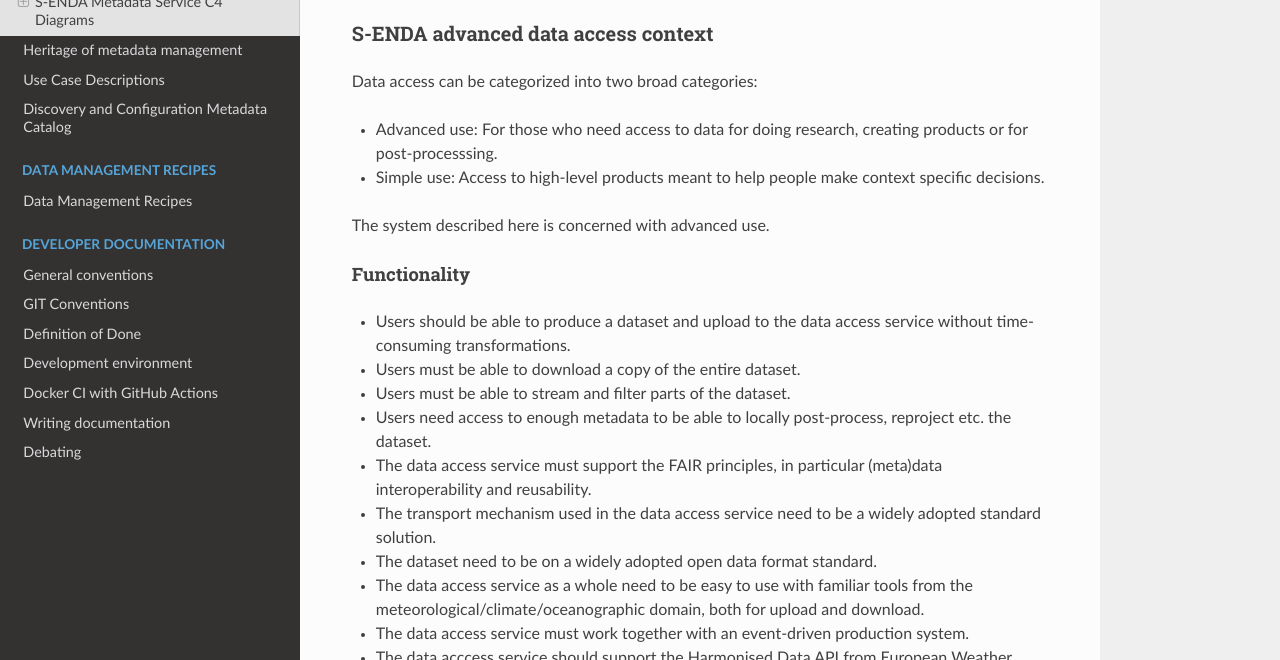
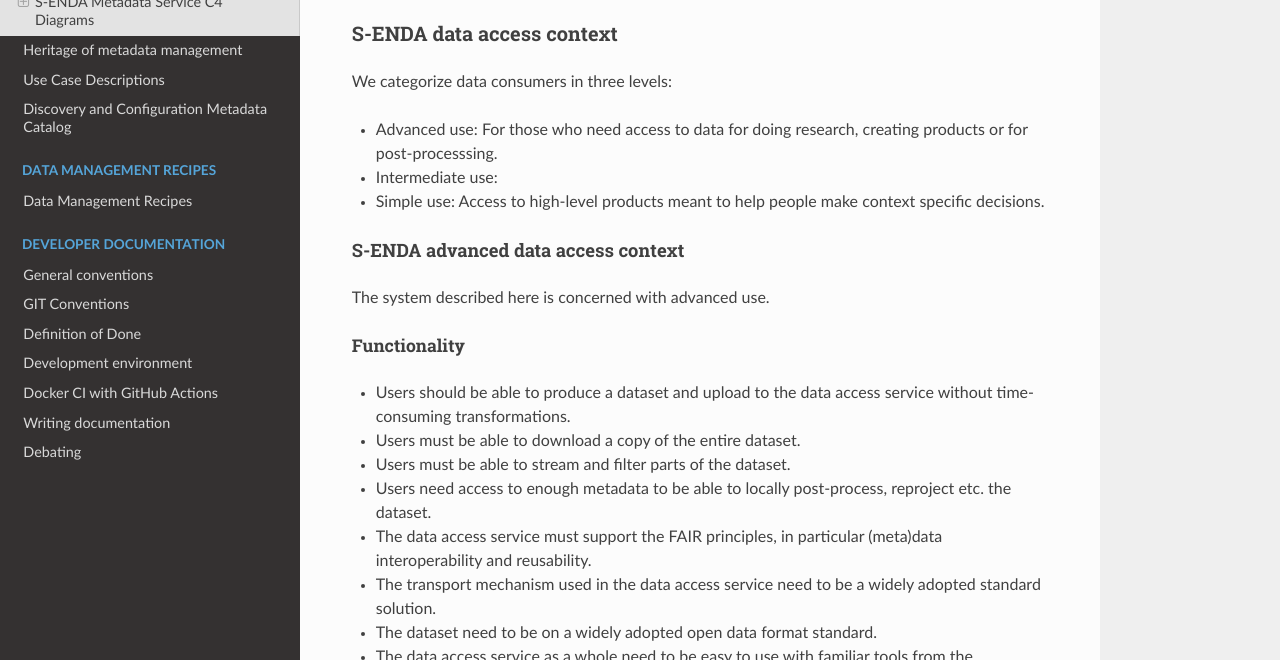
Before and after one commit to metno/S-ENDA-documentation, a Sphinx documentation site: the page built from source/architecture.rst, in a window 1280 px wide and 900 px high, scrolled down 2216 px, cut to the strip 240-900 px from the top of the window. Built offline with Sphinx 7.4.7 and the Read the Docs theme 2.0.0, drawn with Linux system fonts in a browser that asks for light colours.

Commit message:
#135, GH-206: Added a heading and a data consumer level - need to update the definitions as well

```diff
--- a/source/architecture.rst
+++ b/source/architecture.rst
@@ -60,18 +60,23 @@ The goal of the project is to make sure that all kinds of potential users of dyn
 
 .. uml:: search-context.puml
 
-S-ENDA advanced data access context
-===================================
+S-ENDA data access context
+==========================
 
-Data access can be categorized into two broad categories:
+We categorize data consumers in three levels:
 
 * Advanced use: For those who need access to data for doing research, creating products or for post-processsing.
+* Intermediate use:
 * Simple use: Access to high-level products meant to help people make context specific decisions.
+
+
+S-ENDA advanced data access context
+-----------------------------------
 
 The system described here is concerned with advanced use.
 
 Functionality
--------------
+"""""""""""""
 
 * Users should be able to produce a dataset and upload to the data access service without time-consuming transformations.
 * Users must be able to download a copy of the entire dataset.
@@ -87,7 +92,8 @@ Functionality
 
 
 Quality attributes
----------------------
+""""""""""""""""""
+
 * The total throughput and storage size for the data access service need to scale with massively increasing size of a dataset.
 * The total throughput, storage size and number of objects of the data access service need to scale with massively increasing number of datasets.
 * Scaling for increasing size of datasets and increasing number of datasets must not significantly increase latency or decrease throughput for individual requests.
@@ -95,7 +101,8 @@ Quality attributes
 * The relationship between response time and size of data requested should be predictable, and not worse than linear response time increase with data size.
 
 Constraints
----------------------
+"""""""""""
+
 * The data access service has no search mechanism for datasets, and assumes that the datasets can be listed/found/searched
   through a separate metadata mechanism.
 
```
